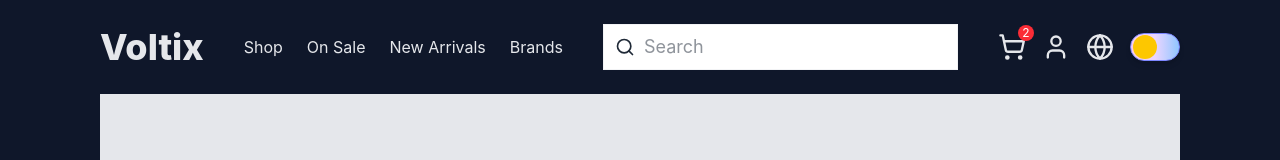
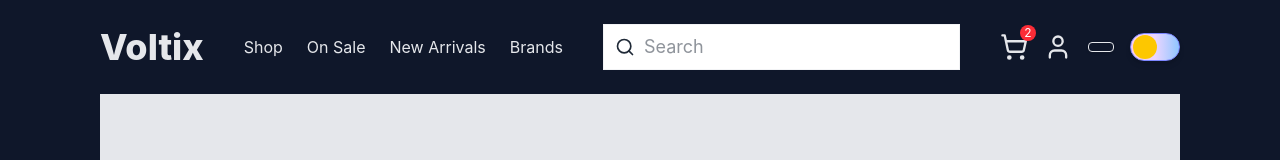
Before and after one commit to LevaniBulatsashvili/Voltix, a React (Vite) app: page /products in a window 1280 px wide. Shown: the top 160 px of the page. Built offline with nearby package versions, Linux system fonts and the light colour scheme.

Commit message:
ref: update lang selector

```diff
--- a/package.json
+++ b/package.json
@@ -14,6 +14,7 @@
     "@tailwindcss/vite": "^4.2.1",
     "@tanstack/react-query": "^5.90.21",
     "axios": "^1.13.5",
+    "flag-icons": "^7.5.0",
     "i18next-browser-languagedetector": "^8.2.1",
     "lucide-react": "^0.575.0",
     "react": "^19.2.0",
--- a/src/components/inputs/LangSelector.tsx
+++ b/src/components/inputs/LangSelector.tsx
@@ -1,27 +1,62 @@
-import { Globe } from "lucide-react";
+import "flag-icons/css/flag-icons.min.css";
+import { useState, useRef, useEffect } from "react";
 
 interface ILangSelector {
   value: string;
-  onChange: (e: React.ChangeEvent<HTMLSelectElement>) => void;
-  languages: { value: string; language: string }[];
+  onChange: (e: { target: { value: string } }) => void;
+  languages: { value: string; language: string; code: string }[];
 }
 
 const LangSelector = ({ value, onChange, languages }: ILangSelector) => {
+  const [open, setOpen] = useState(false);
+  const dropdownRef = useRef<HTMLDivElement>(null);
+
+  const selectedLang = languages.find((lang) => lang.value === value);
+
+  useEffect(() => {
+    const handleClickOutside = (event: MouseEvent) => {
+      if (
+        dropdownRef.current &&
+        !dropdownRef.current.contains(event.target as Node)
+      ) {
+        setOpen(false);
+      }
+    };
+    document.addEventListener("mousedown", handleClickOutside);
+    return () => document.removeEventListener("mousedown", handleClickOutside);
+  }, []);
+
+  const handleSelect = (langValue: string) => {
+    onChange({ target: { value: langValue } });
+    setOpen(false);
+  };
+
   return (
-    <div className="relative size-7 hover:opacity-50 transition">
-      <Globe className="size-7 text-primary" />
+    <div ref={dropdownRef} className="relative inline-block">
+      <button
+        onClick={() => setOpen(!open)}
+        className="flex items-center gap-2 px-3 py-1 border rounded shadow cursor-pointer text-primary hover:bg-hover transition"
+      >
+        {selectedLang && (
+          <span className={`fi fi-${selectedLang.code} size-4`}></span>
+        )}
+        <span>{selectedLang?.language}</span>
+      </button>
 
-      <select
-        value={value}
-        onChange={onChange}
-        className="absolute text-center top-2 -right-3 opacity-0 cursor-pointer"
-      >
-        {languages.map((lang) => (
-          <option key={lang.value} value={lang.value}>
-            {lang.language}
-          </option>
-        ))}
-      </select>
+      {open && (
+        <ul className="absolute mt-1 w-full  border rounded shadow-lg z-50 max-h-60 overflow-auto">
+          {languages.map((lang) => (
+            <li
+              key={lang.value}
+              onClick={() => handleSelect(lang.value)}
+              className="flex items-center gap-2 px-3 py-2 cursor-pointer text-primary bg-background hover:bg-background/80"
+            >
+              <span className={`fi fi-${lang.code} size-4`}></span>
+              <span>{lang.language}</span>
+            </li>
+          ))}
+        </ul>
+      )}
     </div>
   );
 };
--- a/src/index.css
+++ b/src/index.css
@@ -6,6 +6,7 @@
   --color-accent: #f59e0b;
   --color-background: #f9fafb;
   --color-text: #1f2937;
+  --color-hover: #93c5fd;
 }
 
 .dark {
@@ -14,6 +15,7 @@
   --color-accent: #f59e0b;
   --color-background: #0f172a;
   --color-text: #1f2937;
+  --color-hover: #3730a3;
 }
 
 #html {
--- a/src/layouts/Navbar.tsx
+++ b/src/layouts/Navbar.tsx
@@ -1,7 +1,7 @@
 import SearchBar from "../components/ui/SearchBar";
 import { ShoppingCart, User } from "lucide-react";
 import AppLink from "../components/button/AppLink";
-import { type ChangeEvent, type ReactNode } from "react";
+import { type ReactNode } from "react";
 import { useTranslation } from "react-i18next";
 import { PAGE } from "../pages/pageConfig";
 import LangSelector from "../components/inputs/LangSelector";
@@ -53,12 +53,9 @@ const Navbar = () => {
   ];
 
   const languages = [
-    { value: "en", language: "Eng" },
-    { value: "ka", language: "ქარ" },
+    { value: "en", language: "Eng", code: "us" },
+    { value: "ka", language: "ქარ", code: "ge" },
   ];
-
-  const onLangChange = (e: ChangeEvent<HTMLSelectElement>) =>
-    i18n.changeLanguage(e.target.value);
 
   const dispatch = useAppDispatch();
   const toggleMode = () => dispatch(toggleTheme());
@@ -79,7 +76,7 @@ const Navbar = () => {
         <IconButton to={PAGE.PROFILE} icon={<User className="size-7" />} />
         <LangSelector
           value={i18n.language}
-          onChange={onLangChange}
+          onChange={(e) => i18n.changeLanguage(e.target.value)}
           languages={languages}
         />
         <ToggleBtn
```
Also changed, not shown: 1 other file (tests, documents, lock files or other folders).
